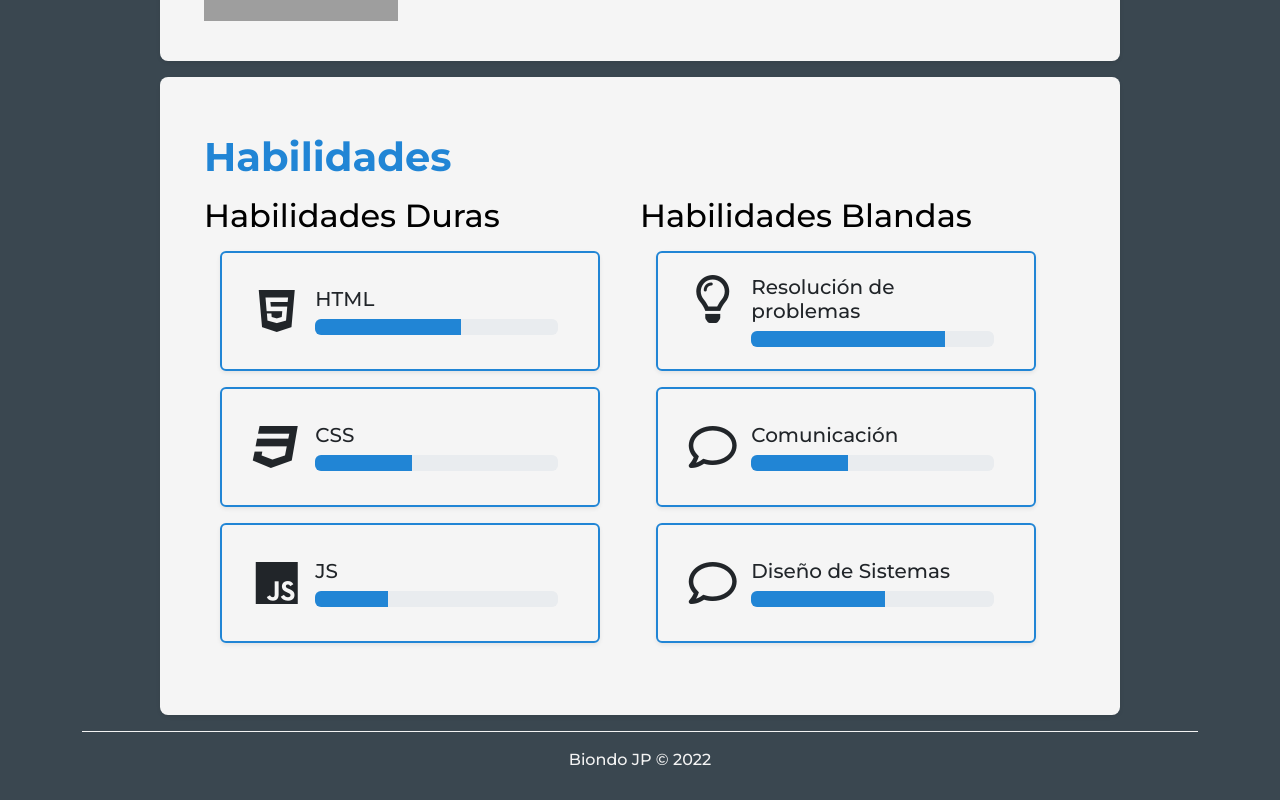
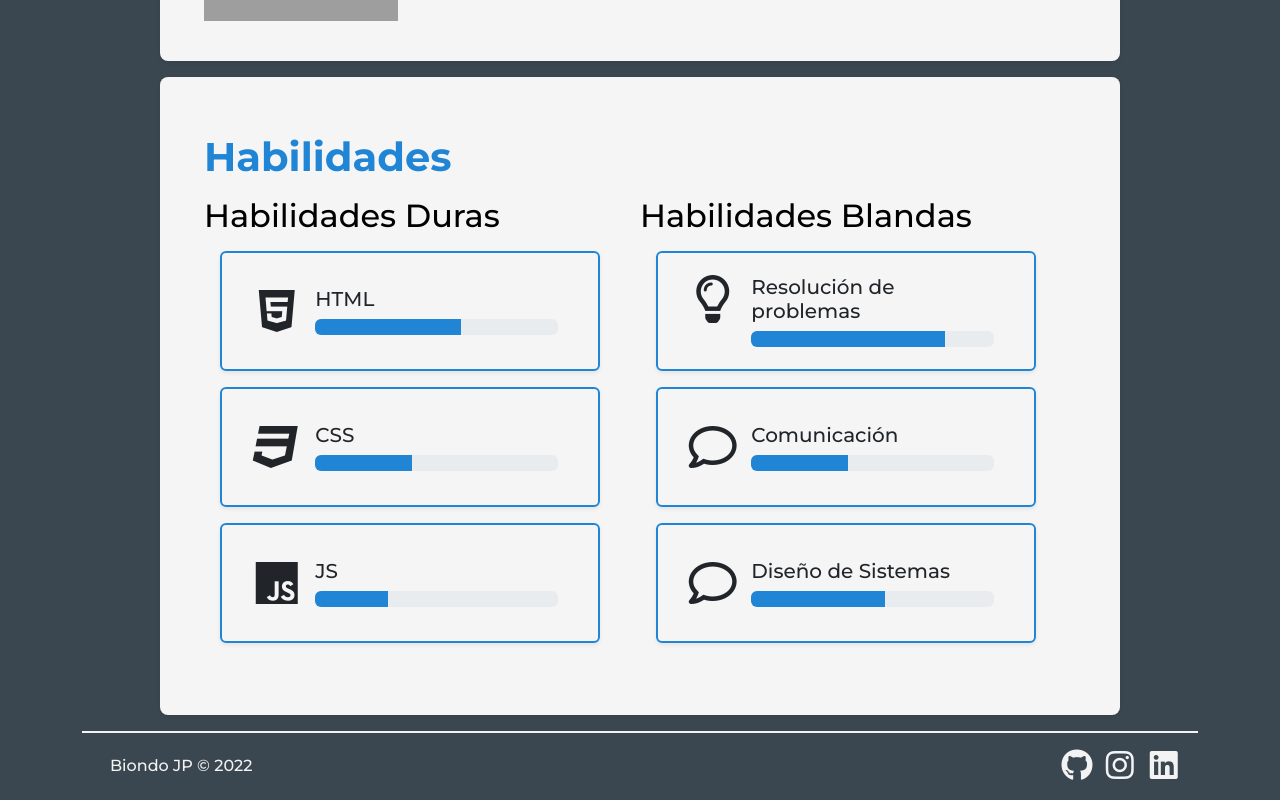
Before and after one commit to caylow/FRONTEND, an Angular app: page /acerca-de in a window 1280 px wide. Shown: the part 337-1137 px from the top of the page. Built offline with nearby package versions, Linux system fonts and the light colour scheme; grey boxes are pictures that could not be loaded.

Commit message:
Made app-footer's border thicker
So it looks more solid

```diff
--- a/src/app/app.component.html
+++ b/src/app/app.component.html
@@ -3,5 +3,5 @@
     <main [@routeAnimations]="getRouteAnimationData()" class="d-flex ">
         <router-outlet></router-outlet>
     </main>
-    <app-footer [@footerAnimation]="getRouteAnimationData()" class="w-100 row text-center align-items-center justify-content-center" author="Biondo JP"></app-footer>
+    <app-footer [@footerAnimation]="getRouteAnimationData()" class="w-100 row align-items-center" author="Biondo JP"></app-footer>
 </div>
--- a/src/app/components/footer/footer.component.css
+++ b/src/app/components/footer/footer.component.css
@@ -18,3 +18,12 @@ footer p{
 .img-container{
     padding: 0px;
 }
+
+.social-links{
+    color:var(--secondary-color);
+    transition: 300ms color;
+}
+.social-links:hover{
+    color:var(--action-color);
+    opacity: 1;
+}
--- a/src/app/components/footer/footer.component.html
+++ b/src/app/components/footer/footer.component.html
@@ -1,6 +1,20 @@
-<footer class="w-100 row text-center align-items-center justify-content-center">
-    <div class="col">
-
+<footer class="w-100 row align-items-center m-0">
+    <p class="col m-0">{{author}} © 2022</p>
+    <div class="row col justify-content-end">
+        <div class="col-1">
+            <a href="#" class="social-links">
+                <i class="fa-brands fa-github fa-2x"></i>
+            </a>
+        </div>
+        <div class="col-1">
+            <a href="#" class="social-links">
+                <i class="fa-brands fa-instagram fa-2x"></i>
+            </a>
+        </div>
+        <div class="col-1">
+            <a href="#" class="social-links">
+                <i class="fa-brands fa-linkedin fa-2x"></i>
+            </a>
+        </div>
     </div>
-    <p class="col-12 m-0">{{author}} © 2022</p>
 </footer>
--- a/src/styles.css
+++ b/src/styles.css
@@ -86,7 +86,7 @@ app-about-me, app-contact-form{
     width: 100%;
 }
 app-footer{
-    border-top: 1px solid var(--secondary-color);
+    border-top: 2px solid var(--secondary-color);
     background-color: var(--primary-color);
 }
 
```
